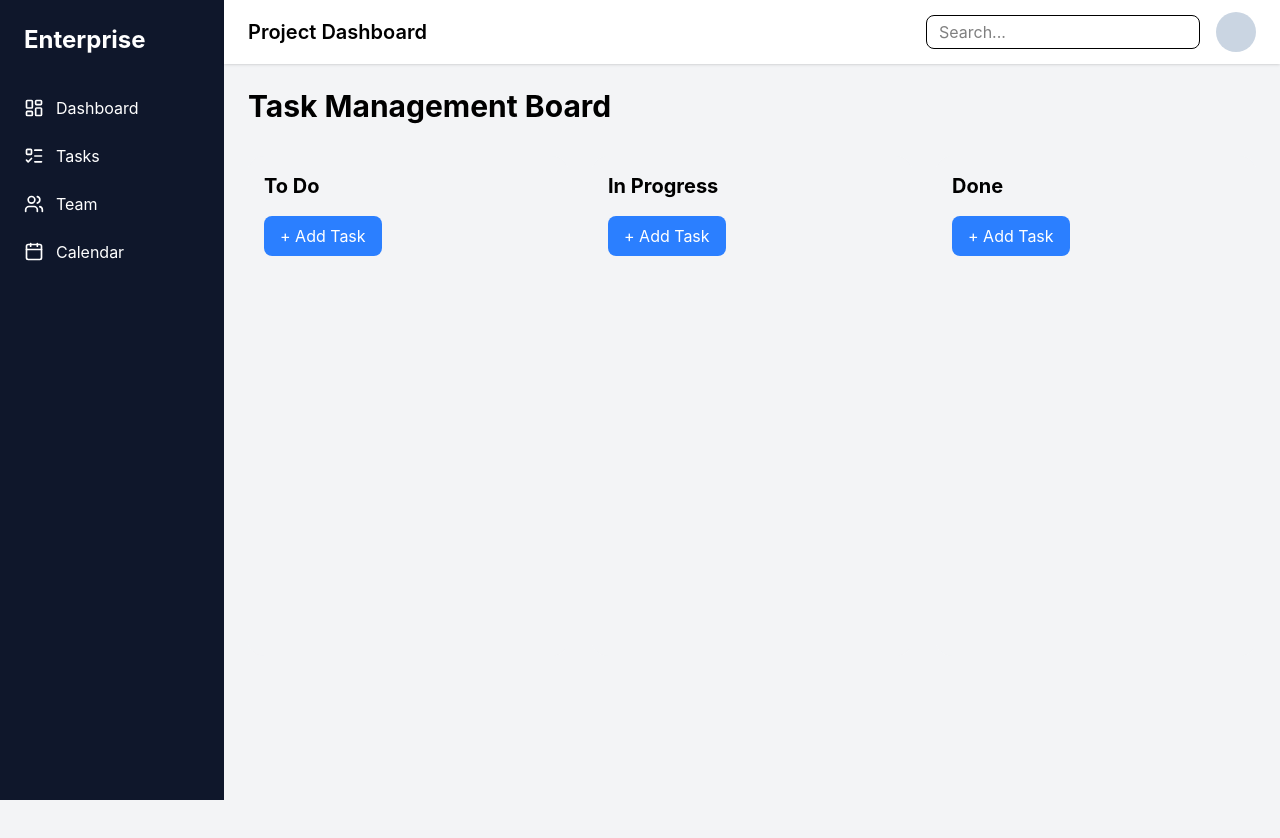
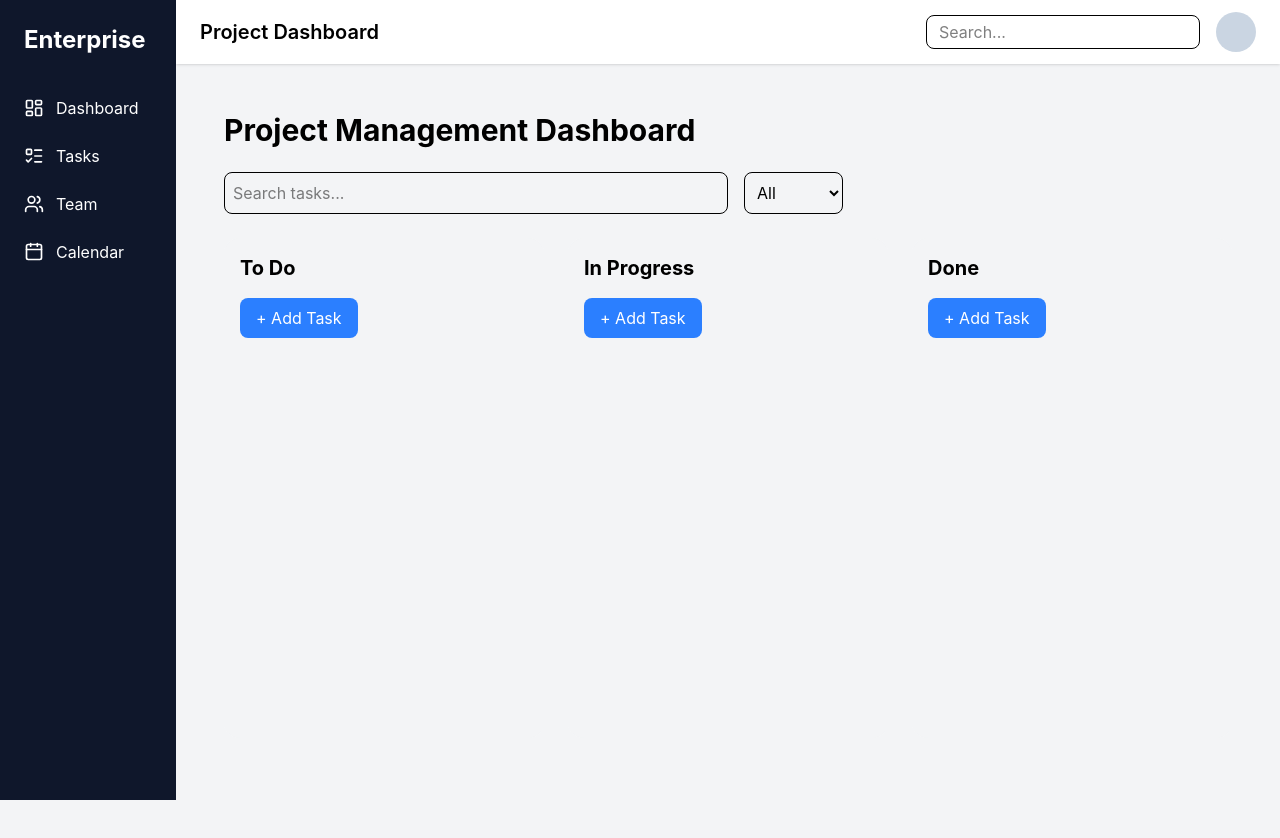
Before and after one commit to Sanaa-Abbass/enterprise-dashboard, a React (Vite) app: page /tasks in a window 1280 px wide. Shown: the top 838 px of the page. Built offline with nearby package versions, Linux system fonts and the light colour scheme.

Commit message:
Added SEARCH + FILTER

```diff
--- a/src/pages/Tasks.jsx
+++ b/src/pages/Tasks.jsx
@@ -1,14 +1,27 @@
+import { useState } from "react";
 import { useSelector, useDispatch } from "react-redux";
-import { DragDropContext } from "@hello-pangea/dnd";
+
+import {
+  DragDropContext,
+} from "@hello-pangea/dnd";
 
 import TaskColumn from "../components/TaskColumn";
+
 import { moveTask } from "../features/taskes/TaskSlice";
 
 function Tasks() {
-  const columns = useSelector((state) => state.tasks.columns);
-
   const dispatch = useDispatch();
 
+  // ✅ Redux state
+  const columns = useSelector(
+    (state) => state.tasks.columns
+  );
+
+  // ✅ Search + Filter state
+  const [search, setSearch] = useState("");
+  const [filter, setFilter] = useState("all");
+
+  // ✅ Drag & Drop handler
   const onDragEnd = (result) => {
     const { source, destination } = result;
 
@@ -22,25 +35,82 @@ function Tasks() {
     );
   };
 
+  // ✅ Filter tasks
+  const filteredColumns = Object.entries(columns).reduce(
+    (acc, [key, column]) => {
+      const filteredTasks = column.tasks.filter(
+        (task) => {
+          const matchSearch = task.title
+            .toLowerCase()
+            .includes(search.toLowerCase());
+
+          const matchFilter =
+            filter === "all" ||
+            task.priority === filter;
+
+          return matchSearch && matchFilter;
+        }
+      );
+
+      acc[key] = {
+        ...column,
+        tasks: filteredTasks,
+      };
+
+      return acc;
+    },
+    {}
+  );
+
   return (
-    <DragDropContext onDragEnd={onDragEnd}>
-      <div>
-        <h1 className="text-3xl font-bold mb-8">
-          Task Management Board
+    <div className="p-6">
+      {/* PAGE TITLE */}
+      <h1 className="text-3xl font-bold mb-6">
+        Project Management Dashboard
       </h1>
 
+      {/* SEARCH + FILTER */}
+      <div className="flex gap-4 mb-6">
+        <input
+          type="text"
+          placeholder="Search tasks..."
+          value={search}
+          onChange={(e) =>
+            setSearch(e.target.value)
+          }
+          className="border p-2 rounded-lg w-1/2"
+        />
+
+        <select
+          value={filter}
+          onChange={(e) =>
+            setFilter(e.target.value)
+          }
+          className="border p-2 rounded-lg"
+        >
+          <option value="all">All</option>
+          <option value="High">High</option>
+          <option value="Medium">Medium</option>
+          <option value="Low">Low</option>
+        </select>
+      </div>
+
+      {/* KANBAN BOARD */}
+      <DragDropContext onDragEnd={onDragEnd}>
         <div className="flex gap-6 overflow-x-auto">
-          {Object.entries(columns).map(([key, column]) => (
+          {Object.entries(filteredColumns).map(
+            ([columnId, column]) => (
               <TaskColumn
-              key={key}
-              columnId={key}
+                key={columnId}
+                columnId={columnId}
                 title={column.title}
                 tasks={column.tasks}
               />
-          ))}
-        </div>
+            )
+          )}
         </div>
       </DragDropContext>
+    </div>
   );
 }
 
```
Lines whose indentation alone changed are shown as unchanged.
